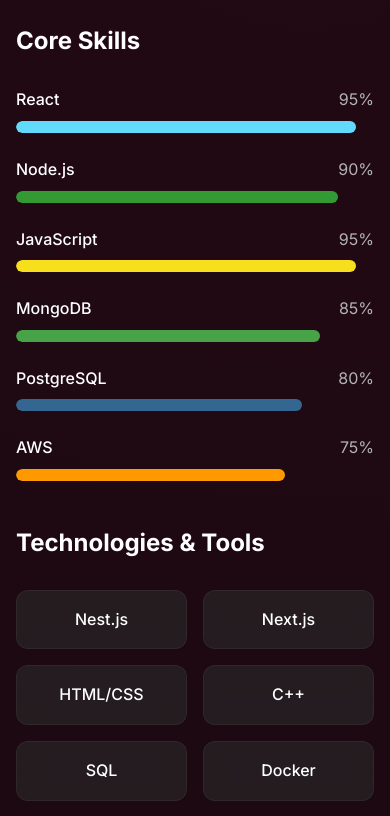
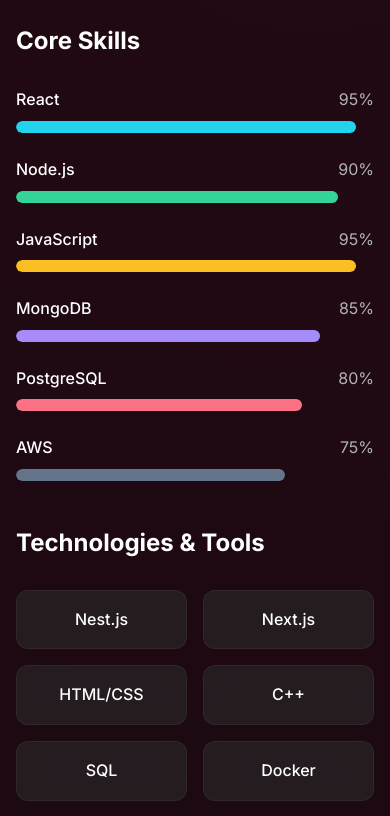
Before and after one commit to Streban/My-Portfolio-Main, a React (Vite) app: page / in a window 390 px wide. Shown: the part 2380-3196 px from the top of the page. Built offline with nearby package versions, Linux system fonts and the light colour scheme.

Commit message:
Feat: Form working and Navbar responsive

```diff
--- a/src/components/Contact.tsx
+++ b/src/components/Contact.tsx
@@ -1,16 +1,49 @@
 import { motion } from 'framer-motion';
-import { Mail, Phone, MapPin, Github, Linkedin, Twitter, Send } from 'lucide-react';
+import {
+  Mail,
+  Phone,
+  MapPin,
+  Github,
+  Linkedin,
+  Twitter,
+  Send,
+} from 'lucide-react';
 
 const Contact = () => {
   const socialLinks = [
-    { name: 'LinkedIn', icon: Linkedin, url: 'https://www.linkedin.com/in/mateen-qazi/', color: 'hover:text-blue-500' },
-    { name: 'GitHub', icon: Github, url: 'https://github.com/mateenqazi', color: 'hover:text-gray-400' },
-    { name: 'Twitter', icon: Twitter, url: 'https://twitter.com/mateenqazi', color: 'hover:text-blue-400' },
+    {
+      name: 'LinkedIn',
+      icon: Linkedin,
+      url: 'https://www.linkedin.com/in/mateen-qazi/',
+      color: 'hover:text-blue-500',
+    },
+    {
+      name: 'GitHub',
+      icon: Github,
+      url: 'https://github.com/mateenqazi',
+      color: 'hover:text-gray-400',
+    },
+    {
+      name: 'Twitter',
+      icon: Twitter,
+      url: 'https://twitter.com/mateenqazi',
+      color: 'hover:text-blue-400',
+    },
   ];
 
   const contactInfo = [
-    { icon: Mail, label: 'Email', value: 'mateenqazi8@gmail.com', url: 'mailto:mateenqazi8@gmail.com' },
-    { icon: Phone, label: 'Phone', value: '+92 308 4806445', url: 'tel:+923084806445' },
+    {
+      icon: Mail,
+      label: 'Email',
+      value: 'mateenqazi8@gmail.com',
+      url: 'mailto:mateenqazi8@gmail.com',
+    },
+    {
+      icon: Phone,
+      label: 'Phone',
+      value: '+92 308 4806445',
+      url: 'tel:+923084806445',
+    },
     { icon: MapPin, label: 'Location', value: 'Lahore, Pakistan', url: '#' },
   ];
 
@@ -34,42 +67,66 @@
               viewport={{ once: true }}
             >
               <h3 className="mb-6">Send a Message</h3>
-              <form className="space-y-6">
+              <form className="space-y-6" action="https://formsubmit.co/mateenqazi8@gmail.com" method="POST">
                 <div className="grid grid-2 gap-4">
                   <div>
-                    <label htmlFor="name" className="block text-text-secondary mb-2">Name</label>
+                    <label
+                      htmlFor="name"
+                      className="block text-text-secondary mb-2"
+                    >
+                      Name
+                    </label>
                     <input
                       type="text"
                       id="name"
-                      className="w-full px-4 py-3 bg-surface-light border border-surface rounded-lg focus:outline-none focus:border-primary transition-colors duration-300"
+                      name="name"
+                      className="w-full px-4 py-3 bg-surface-light border border-surface rounded-lg focus:outline-none focus:border-primary transition-colors duration-300 text-text-primary"
                       placeholder="Your name"
                     />
                   </div>
                   <div>
-                    <label htmlFor="email" className="block text-text-secondary mb-2">Email</label>
+                    <label
+                      htmlFor="email"
+                      className="block text-text-secondary mb-2"
+                    >
+                      Email
+                    </label>
                     <input
                       type="email"
                       id="email"
-                      className="w-full px-4 py-3 bg-surface-light border border-surface rounded-lg focus:outline-none focus:border-primary transition-colors duration-300"
+                      name="email"
+                      className="w-full px-4 py-3 bg-surface-light border border-surface rounded-lg focus:outline-none focus:border-primary transition-colors duration-300 text-text-primary"
                       placeholder="your@email.com"
                     />
                   </div>
                 </div>
                 <div>
-                  <label htmlFor="subject" className="block text-text-secondary mb-2">Subject</label>
+                  <label
+                    htmlFor="subject"
+                    className="block text-text-secondary mb-2"
+                  >
+                    Subject
+                  </label>
                   <input
                     type="text"
                     id="subject"
-                    className="w-full px-4 py-3 bg-surface-light border border-surface rounded-lg focus:outline-none focus:border-primary transition-colors duration-300"
+                    name="subject"
+                    className="w-full px-4 py-3 bg-surface-light border border-surface rounded-lg focus:outline-none focus:border-primary transition-colors duration-300 text-text-primary"
                     placeholder="What's this about?"
                   />
                 </div>
                 <div>
-                  <label htmlFor="message" className="block text-text-secondary mb-2">Message</label>
+                  <label
+                    htmlFor="message"
+                    className="block text-text-secondary mb-2"
+                  >
+                    Message
+                  </label>
                   <textarea
                     id="message"
+                    name="message"
                     rows={6}
-                    className="w-full px-4 py-3 bg-surface-light border border-surface rounded-lg focus:outline-none focus:border-primary transition-colors duration-300 resize-none"
+                    className="w-full px-4 py-3 bg-surface-light border border-surface rounded-lg focus:outline-none focus:border-primary transition-colors duration-300 resize-none text-text-primary"
                     placeholder="Your message..."
                   ></textarea>
                 </div>
@@ -111,8 +168,12 @@
                       <info.icon size={20} className="text-primary" />
                     </div>
                     <div>
-                      <div className="text-text-secondary text-sm">{info.label}</div>
-                      <div className="text-text-primary font-medium">{info.value}</div>
+                      <div className="text-text-secondary text-sm">
+                        {info.label}
+                      </div>
+                      <div className="text-text-primary font-medium">
+                        {info.value}
+                      </div>
                     </div>
                   </motion.a>
                 ))}
@@ -136,7 +197,10 @@
                       whileHover={{ scale: 1.1, y: -2 }}
                       whileTap={{ scale: 0.95 }}
                     >
-                      <social.icon size={24} className={`text-text-secondary ${social.color} transition-colors duration-300`} />
+                      <social.icon
+                        size={24}
+                        className={`text-text-secondary ${social.color} transition-colors duration-300`}
+                      />
                     </motion.a>
                   ))}
                 </div>
--- a/src/components/Navbar.tsx
+++ b/src/components/Navbar.tsx
@@ -3,6 +3,7 @@
 
 const Navbar = () => {
   const [isScrolled, setIsScrolled] = useState(false);
+  const [mobileMenuOpen, setMobileMenuOpen] = useState(false);
 
   useEffect(() => {
     const handleScroll = () => {
@@ -17,6 +18,7 @@
     const element = document.getElementById(sectionId);
     if (element) {
       element.scrollIntoView({ behavior: 'smooth' });
+      setMobileMenuOpen(false); // Close mobile menu on nav click
     }
   };
 
@@ -80,15 +82,55 @@
               background: 'transparent',
               border: 'none',
             }}
+            onClick={() => setMobileMenuOpen(true)}
+            aria-label="Open mobile menu"
           >
             <div className="w-6 h-6 flex flex-col justify-center items-center">
-              <span className="w-5 h-0-5 bg-primary mb-1"></span>
-              <span className="w-5 h-0-5 bg-primary mb-1"></span>
-              <span className="w-5 h-0-5 bg-primary"></span>
+              <span className="w-5 h-0.5 bg-primary mb-1"></span>
+              <span className="w-5 h-0.5 bg-primary mb-1"></span>
+              <span className="w-5 h-0.5 bg-primary"></span>
             </div>
           </motion.button>
         </div>
       </div>
+
+      {/* Mobile Menu Overlay */}
+      {mobileMenuOpen && (
+        <motion.div
+          className="fixed inset-0 z-50 bg-black bg-opacity-50 flex justify-end md:hidden"
+          initial={{ opacity: 0 }}
+          animate={{ opacity: 1 }}
+          exit={{ opacity: 0 }}
+          onClick={() => setMobileMenuOpen(false)}
+        >
+          <motion.div
+            className="w-3/4 max-w-xs h-full bg-white dark:bg-gray-900 shadow-lg p-8 flex flex-col gap-6"
+            initial={{ x: '100%' }}
+            animate={{ x: 0 }}
+            exit={{ x: '100%' }}
+            transition={{ type: 'spring', stiffness: 300, damping: 30 }}
+            onClick={e => e.stopPropagation()}
+          >
+            <button
+              className="self-end mb-8 text-2xl text-gray-700 dark:text-gray-200"
+              onClick={() => setMobileMenuOpen(false)}
+              aria-label="Close mobile menu"
+            >
+              &times;
+            </button>
+            {navItems.map((item) => (
+              <button
+                key={item.id}
+                className="text-lg text-text-secondary hover:text-primary transition-colors duration-300 font-medium text-left"
+                onClick={() => scrollToSection(item.id)}
+                style={{ background: 'transparent', border: 'none', padding: '1rem 0' }}
+              >
+                {item.label}
+              </button>
+            ))}
+          </motion.div>
+        </motion.div>
+      )}
     </motion.nav>
   );
 };
--- a/src/components/Skills.tsx
+++ b/src/components/Skills.tsx
@@ -8,12 +8,12 @@
   console.log('isInView:', isInView);
 
   const skills = [
-    { name: 'React', level: 95, color: '#61DAFB' },
-    { name: 'Node.js', level: 90, color: '#339933' },
-    { name: 'JavaScript', level: 95, color: '#F7DF1E' },
-    { name: 'MongoDB', level: 85, color: '#47A248' },
-    { name: 'PostgreSQL', level: 80, color: '#336791' },
-    { name: 'AWS', level: 75, color: '#FF9900' },
+    { name: 'React', level: 95, color: '#22d3ee' },
+    { name: 'Node.js', level: 90, color: '#34d399' },
+    { name: 'JavaScript', level: 95, color: '#fbbf24' },
+    { name: 'MongoDB', level: 85, color: '#a78bfa' },
+    { name: 'PostgreSQL', level: 80, color: '#fb7185' },
+    { name: 'AWS', level: 75, color: '#64748b' },
   ];
 
   const technologies = [
```
